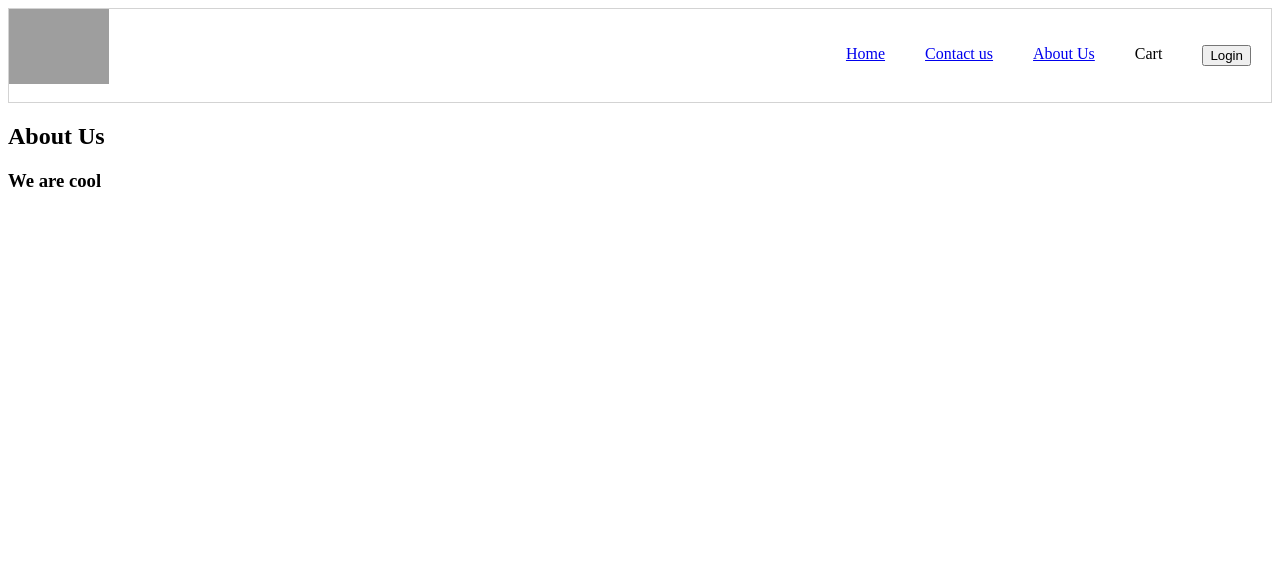
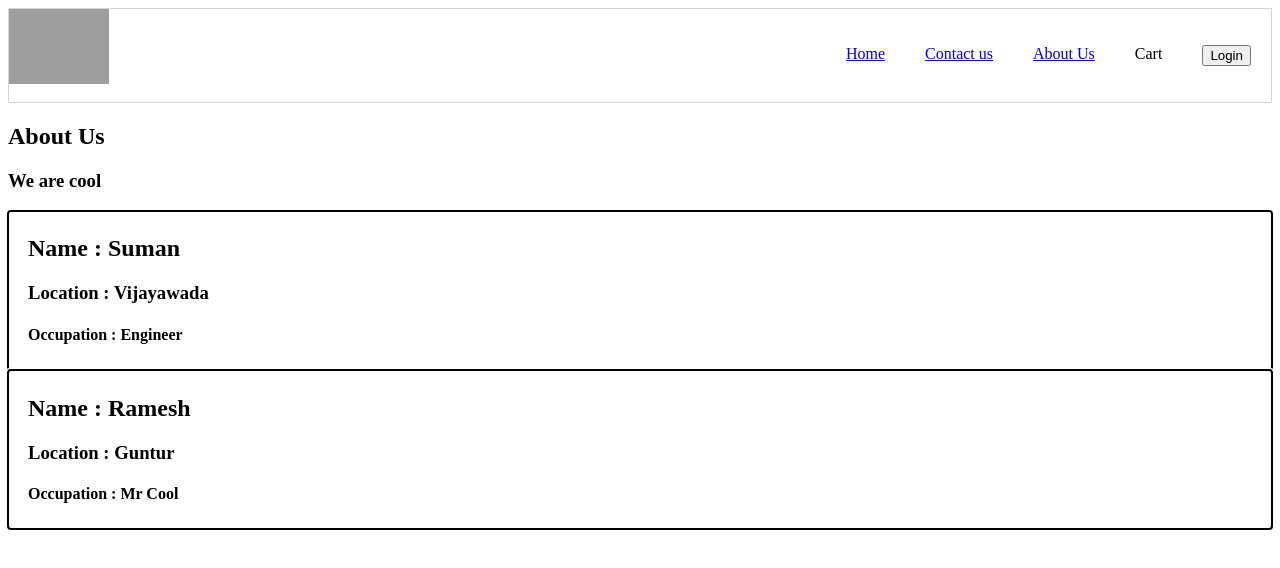
Before and after one commit to SumanKumarChava/ReactJS-Practice, a React (Vite) app: page /about in a window 1280 px wide. Shown: the top 568 px of the page. Built offline with nearby package versions, Linux system fonts and the light colour scheme; grey boxes are pictures that could not be loaded.

Commit message:
Added class based compoenent along with the params

```diff
--- a/App.css
+++ b/App.css
@@ -54,3 +54,10 @@
     margin: 10px;
     background-color: #f0f0f0;
 }
+
+
+.user-card{
+    border: #f0f0f0;
+    outline:auto;
+    padding: 5px 20px;
+}
--- a/src/components/About.js
+++ b/src/components/About.js
@@ -1,8 +1,13 @@
+import User from "./User";
+import UserClass from "./UserClass";
+
 const About = () => {
     return (
         <div>
             <h2> About Us</h2>
             <h3> We are cool</h3>
+            <User name={"Suman"} location={"Vijayawada"}/>
+            <UserClass name={"Ramesh"} location={"Guntur"}/>
         </div>
     );
 }
--- /dev/null
+++ b/src/components/User.js
@@ -0,0 +1,11 @@
+const User = ({name, location}) => {
+    return (
+        <div class="user-card">
+            <h2>Name : {name}</h2>
+            <h3>Location : {location}</h3>
+            <h4>Occupation : Engineer</h4>
+        </div>
+    )
+}
+
+export default User;
--- /dev/null
+++ b/src/components/UserClass.js
@@ -0,0 +1,22 @@
+import React from 'react';
+class UserClass extends React.Component{
+
+    //let {name, location} = this.props;
+
+    constructor(props){
+        super(props);
+        console.log(props);
+    }
+    render(){
+        const {name, location} = this.props;
+        return(
+            <div class="user-card">
+                <h2>Name : {name}</h2>
+                <h3>Location : {location}</h3>
+                <h4>Occupation : Mr Cool</h4>
+            </div>
+        )
+    }
+}
+
+export default UserClass;
```
Also changed, not shown: 1 other file (tests, documents, lock files or other folders).
